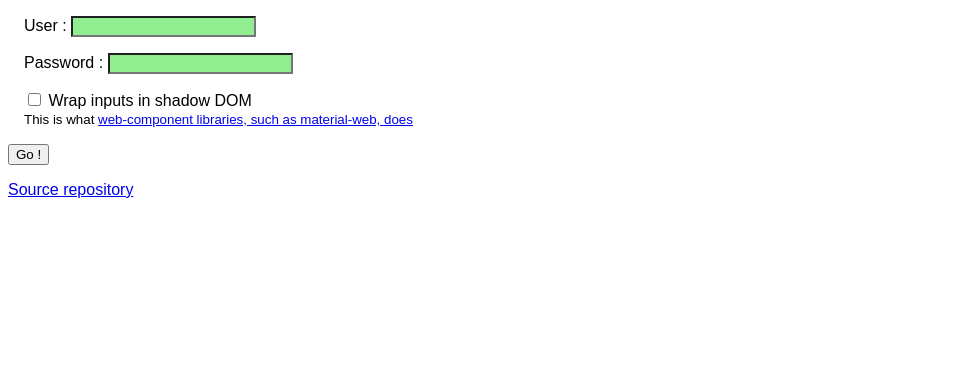
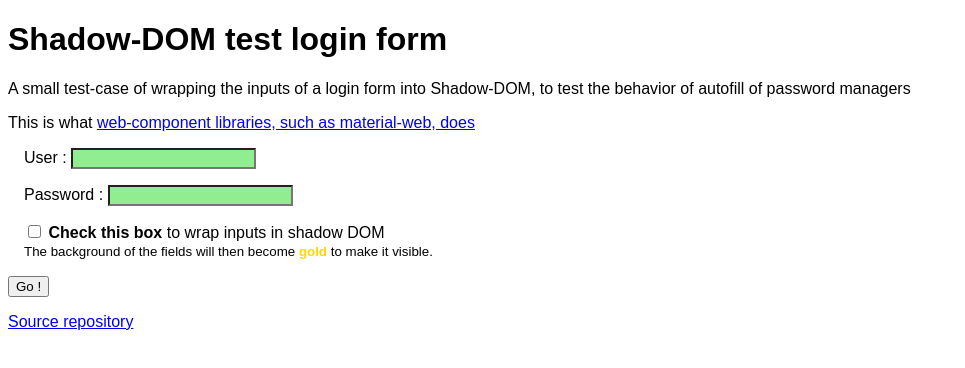
Before and after one commit to jimetevenard/Shadow-DOM-Demo, a plain HTML site: page index.html in a window 1280 px wide. Shown: the whole page, without its empty margins (0-965 px from the left). Drawn offline with Linux system fonts and the light colour scheme.

Commit message:
Explain deeper

```diff
--- a/index.html
+++ b/index.html
@@ -18,6 +18,10 @@
     </style>
 </head>
 <body>
+    <h1>Shadow-DOM test login form</h1>
+    <p>A small test-case of wrapping the inputs of a login form into Shadow-DOM, to test the behavior of autofill of password managers</p>
+    <p>This is what <a href="https://material-web.dev/about/intro/#what-are-web-components" target="_blank">web-component libraries, such as material-web, does</a></p>
+
     <form action="#">
         <div class="workzone">
             <label>
@@ -29,8 +33,8 @@
         </div>
 
         <label>
-            <input type="checkbox" id="cb-shadow"/> Wrap inputs in shadow DOM<br>
-            <small>This is what <a href="https://material-web.dev/about/intro/#what-are-web-components" target="_blank">web-component libraries, such as material-web, does</a></small>
+            <input type="checkbox" id="cb-shadow"/> <strong>Check this box</strong> to wrap inputs in shadow DOM<br>
+            <small>The background of the fields will then become <strong style="color: gold;">gold</strong> to make it visible.</small>
         </label>
 
         <button type="submit">
```
